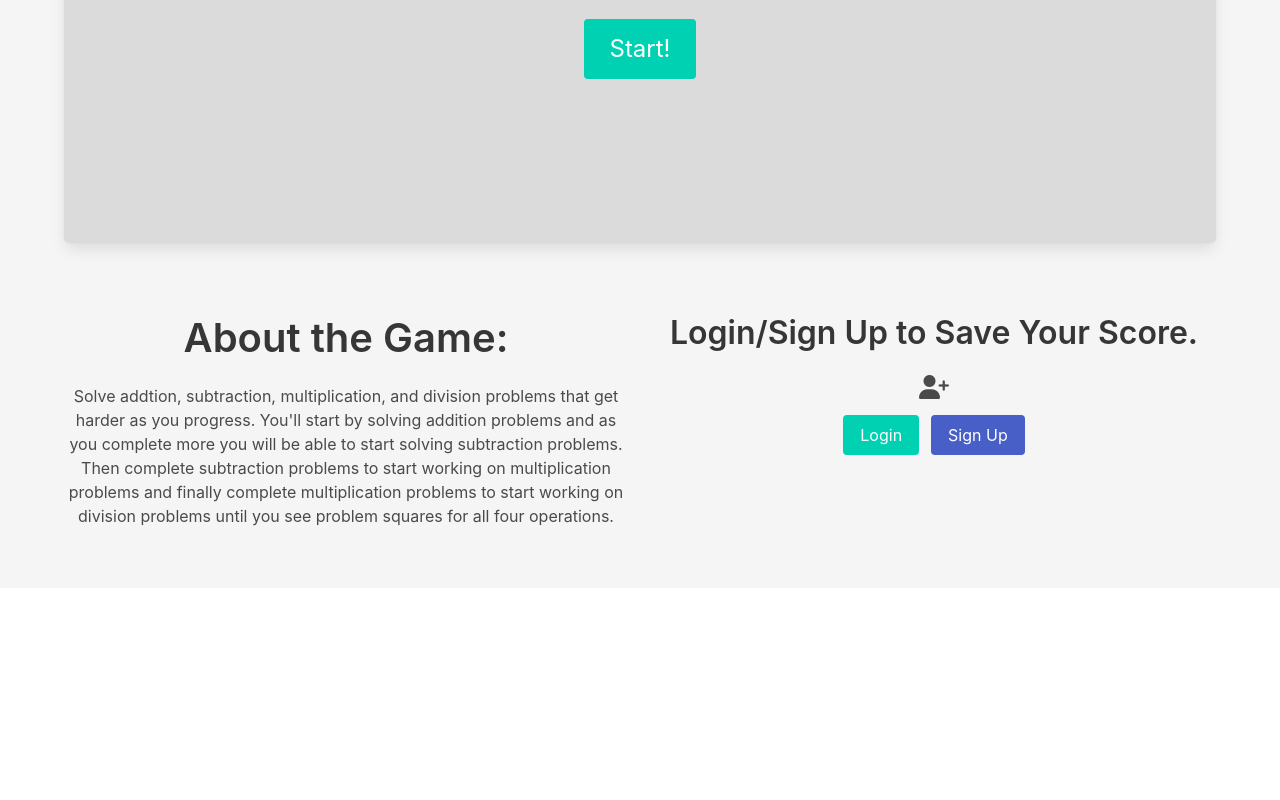
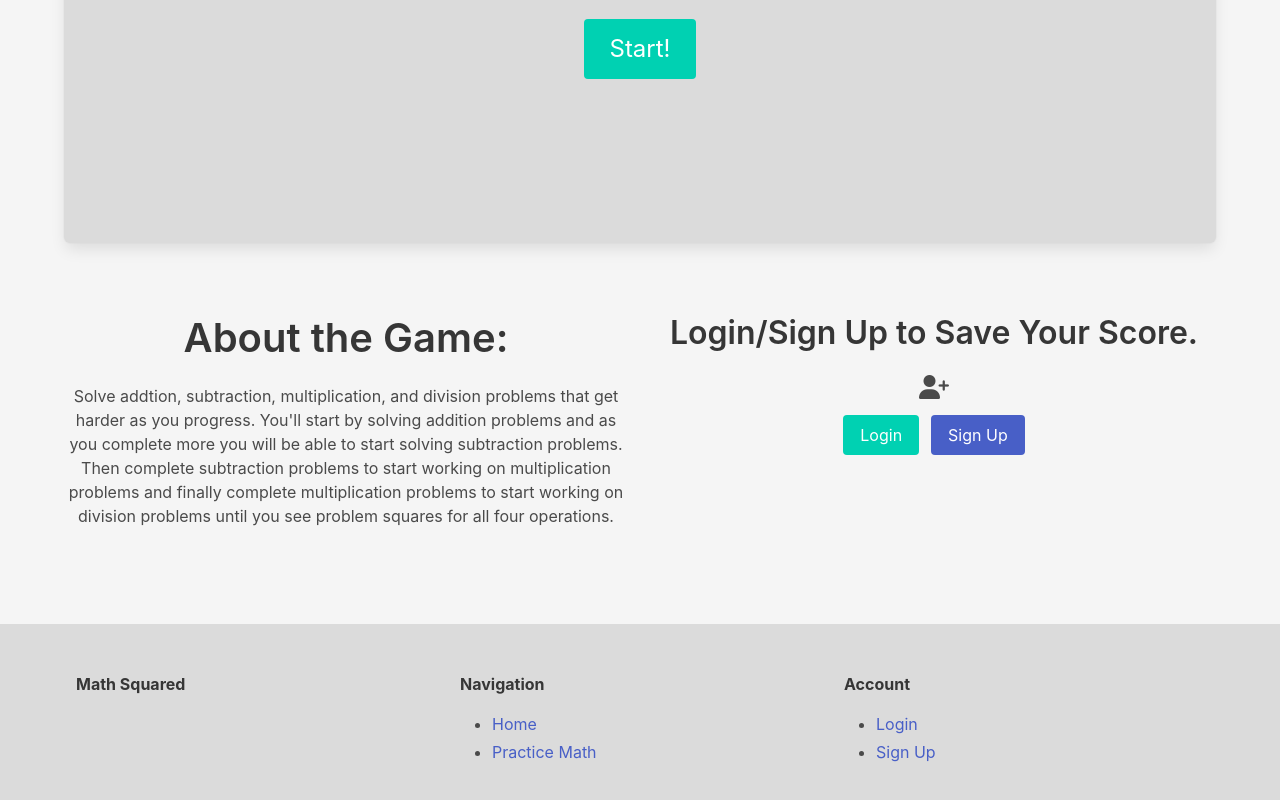
Before and after one commit to quentinikeno/Springboard-SEC-Capstone-2, a React (Create React App) app in the folder frontend/: page / in a window 1280 px wide. Shown: the part 340-1140 px from the top of the page. Before the commit the page ends 928 px from the top, so only its background shows below. Built offline with nearby package versions, Linux system fonts and the light colour scheme; no server answers.

Commit message:
Remove footer.:

```diff
--- a/frontend/src/App.js
+++ b/frontend/src/App.js
@@ -1,6 +1,7 @@
 import AppRoutes from "./routes/AppRoutes";
 import Navbar from "./navbar/Navbar";
 import Loading from "./common/Loading";
+import Footer from "./common/Footer";
 import FlashMessages from "./flash-messages/FlashMessages";
 import { useEffect } from "react";
 import { useSelector, useDispatch } from "react-redux";
@@ -36,7 +37,8 @@ function App() {
 	}, []);
 
 	return (
-		<div className="App container">
+		<div className="App">
+			<div className="container">
 				{loading ? (
 					<Loading />
 				) : (
@@ -47,6 +49,8 @@ function App() {
 					</>
 				)}
 			</div>
+			<Footer />
+		</div>
 	);
 }
 
--- /dev/null
+++ b/frontend/src/common/Footer.js
@@ -0,0 +1,53 @@
+import { Link } from "react-router-dom";
+import { selectCurrentUser } from "../redux-slices/user/userSlice";
+import { useSelector } from "react-redux";
+
+const Footer = () => {
+	const currentUser = useSelector(selectCurrentUser);
+
+	const loginAndSignup = (
+		<>
+			<li className="list-item">
+				<Link to="/auth/login">Login</Link>
+			</li>
+			<li className="list-item">
+				<Link to="/auth/register">Sign Up</Link>
+			</li>
+		</>
+	);
+
+	const profile = (
+		<li className="list-item">
+			<Link to="/profile">{currentUser}'s Profile</Link>
+		</li>
+	);
+
+	return (
+		<footer className="footer mt-6 has-background-grey-lighter">
+			<div className="container content mx-auto columns is-desktop">
+				<div className="column ">
+					<strong>Math Squared</strong>
+				</div>
+				<div className="column">
+					<strong>Navigation</strong>
+					<ul className="list">
+						<li className="list-item">
+							<Link to="/">Home</Link>
+						</li>
+						<li>
+							<Link to="/game">Practice Math</Link>
+						</li>
+					</ul>
+				</div>
+				<div className="column">
+					<strong>Account</strong>
+					<ul className="list">
+						{currentUser ? profile : loginAndSignup}
+					</ul>
+				</div>
+			</div>
+		</footer>
+	);
+};
+
+export default Footer;
```
Also changed, not shown: 1 other file (tests, documents, lock files or other folders). Lines whose indentation alone changed are shown as unchanged.
